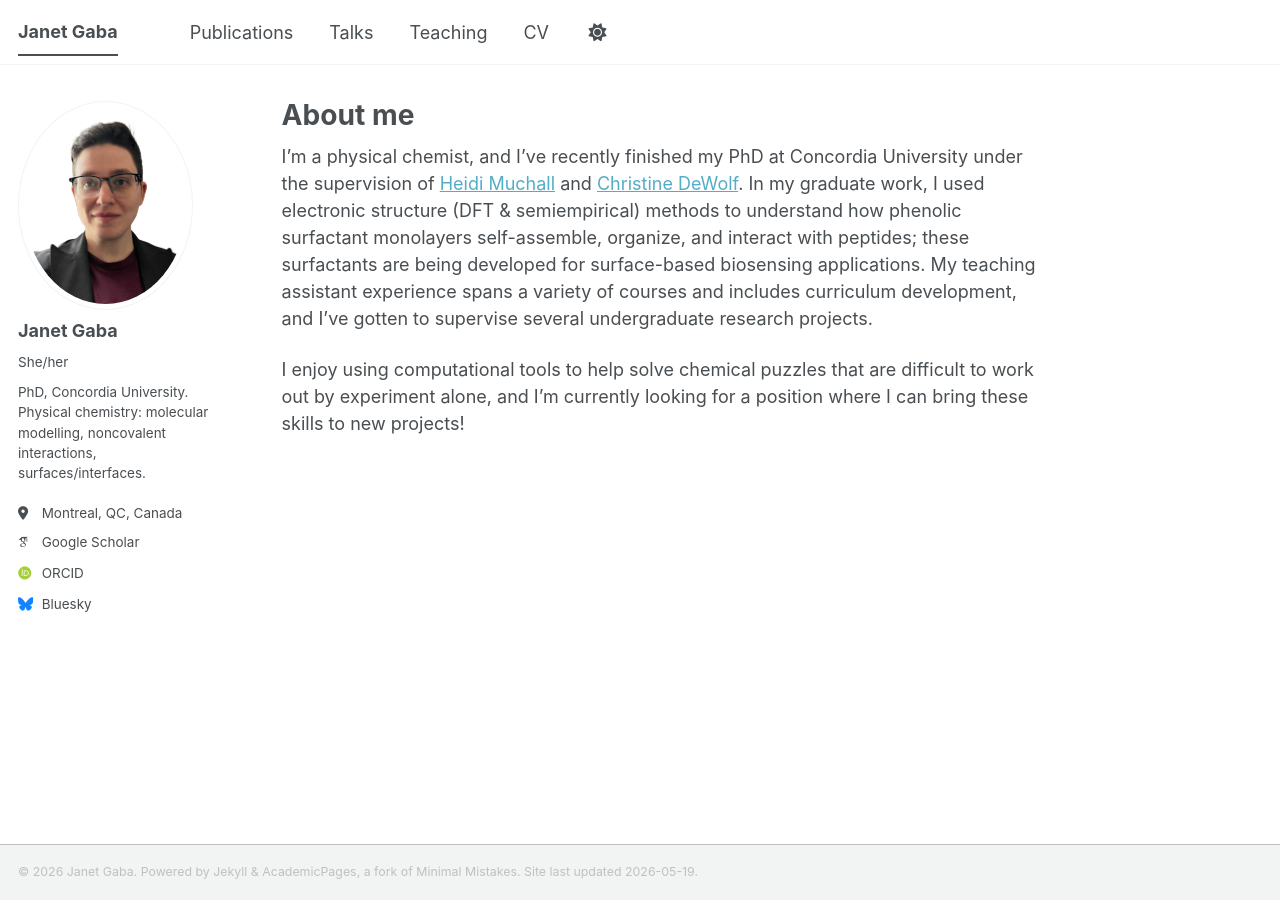
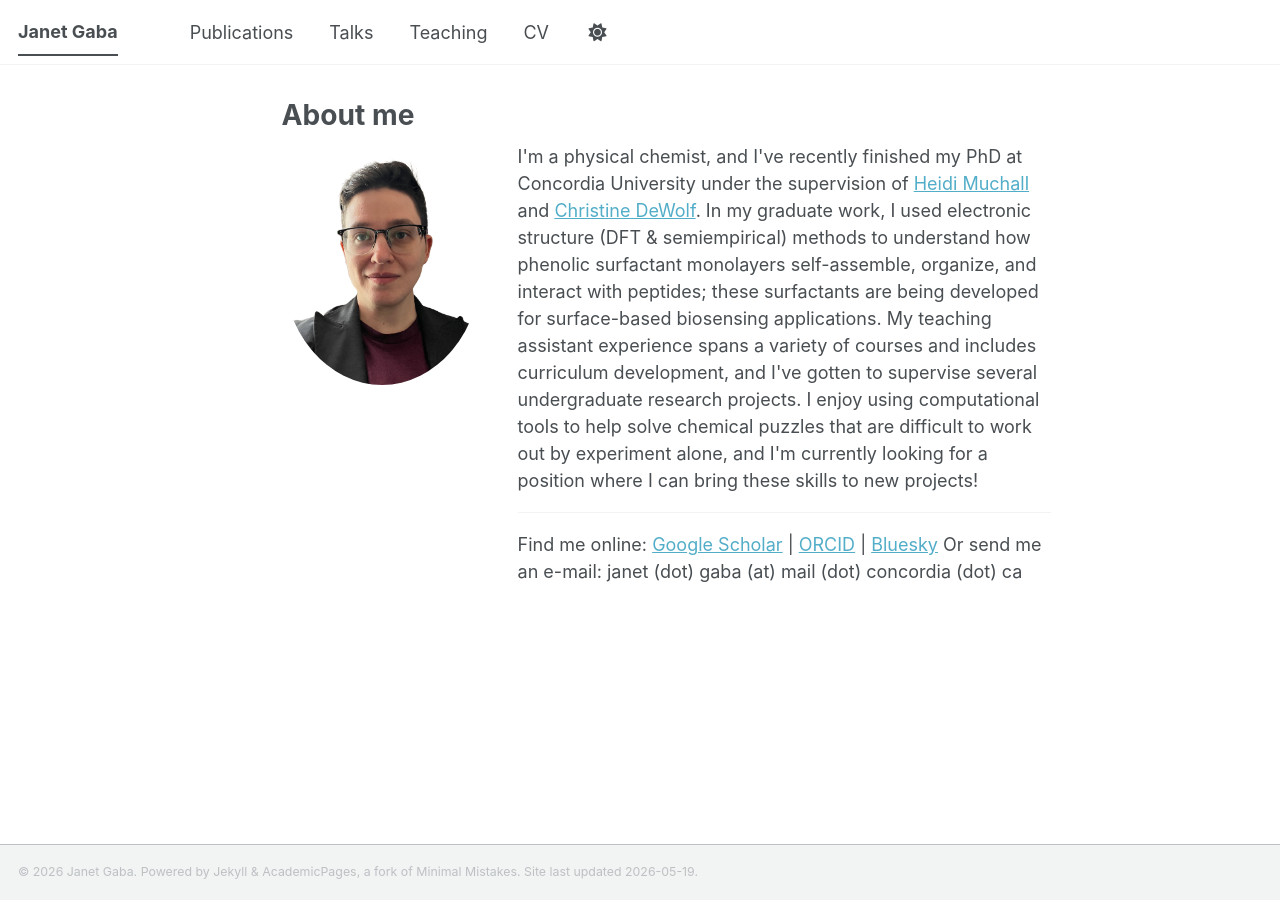
Before and after one commit to janetgaba/janetgaba.github.io, a Jekyll site: the page built from _pages/about.md, in a window 1280 px wide. Built offline with Jekyll 4.4.1, drawn with Linux system fonts in a browser that asks for light colours; some web fonts are replaced; a script bundle is joined from its source files by our own code; library files that are not in the unit come from our copies.

Commit message:
Update about.md

```diff
--- a/_pages/about.md
+++ b/_pages/about.md
@@ -1,12 +1,25 @@
 ---
 permalink: /
 title: "About me"
-author_profile: true
+author_profile: false
 redirect_from:
   - /about/
   - /about.html
 ---
 
+<div style="display: flex; align-items: flex-start; gap: 2em;">
+  <img src="/images/website_image.png" style="width: 200px; border-radius: 50%;" />
+  <div>
 I'm a physical chemist, and I've recently finished my PhD at Concordia University under the supervision of <a href="https://www.concordia.ca/faculty/heidi-muchall.html">Heidi Muchall</a> and <a href="https://www.concordia.ca/artsci/chemistry/research/dewolf.html">Christine DeWolf</a>. In my graduate work, I used electronic structure (DFT & semiempirical) methods to understand how phenolic surfactant monolayers self-assemble, organize, and interact with peptides; these surfactants are being developed for surface-based biosensing applications. My teaching assistant experience spans a variety of courses and includes curriculum development, and I've gotten to supervise several undergraduate research projects.
 
 I enjoy using computational tools to help solve chemical puzzles that are difficult to work out by experiment alone, and I'm currently looking for a position where I can bring these skills to new projects!
+
+<hr>
+
+Find me online:
+<a href="https://scholar.google.com/citations?user=EuwGX8cAAAAJ">Google Scholar</a> | <a href="https://orcid.org/0000-0002-2217-7283">ORCID</a> | <a href="https://bsky.app/profile/jgaba">Bluesky</a>
+
+Or send me an e-mail:
+janet (dot) gaba (at) mail (dot) concordia (dot) ca
+  </div>
+</div>
```
